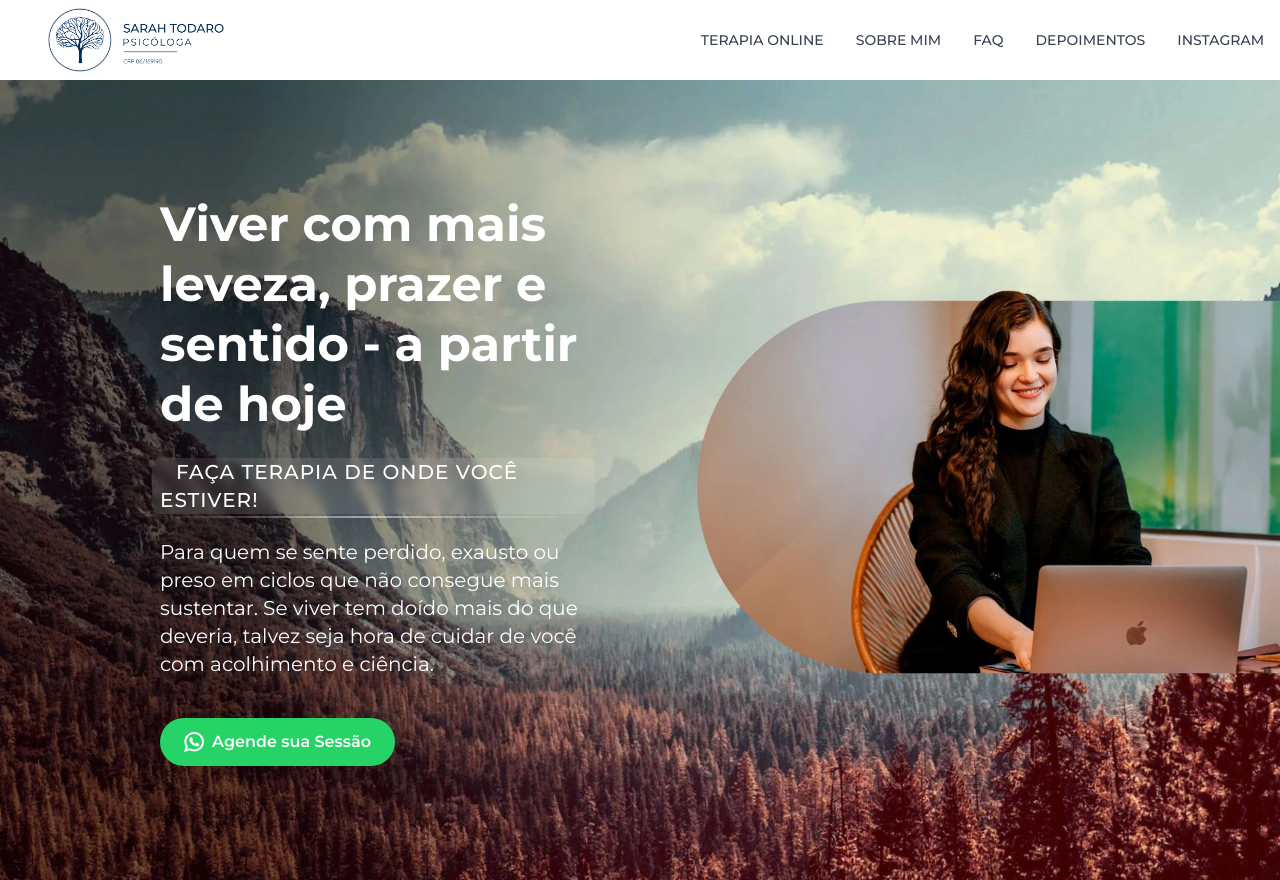
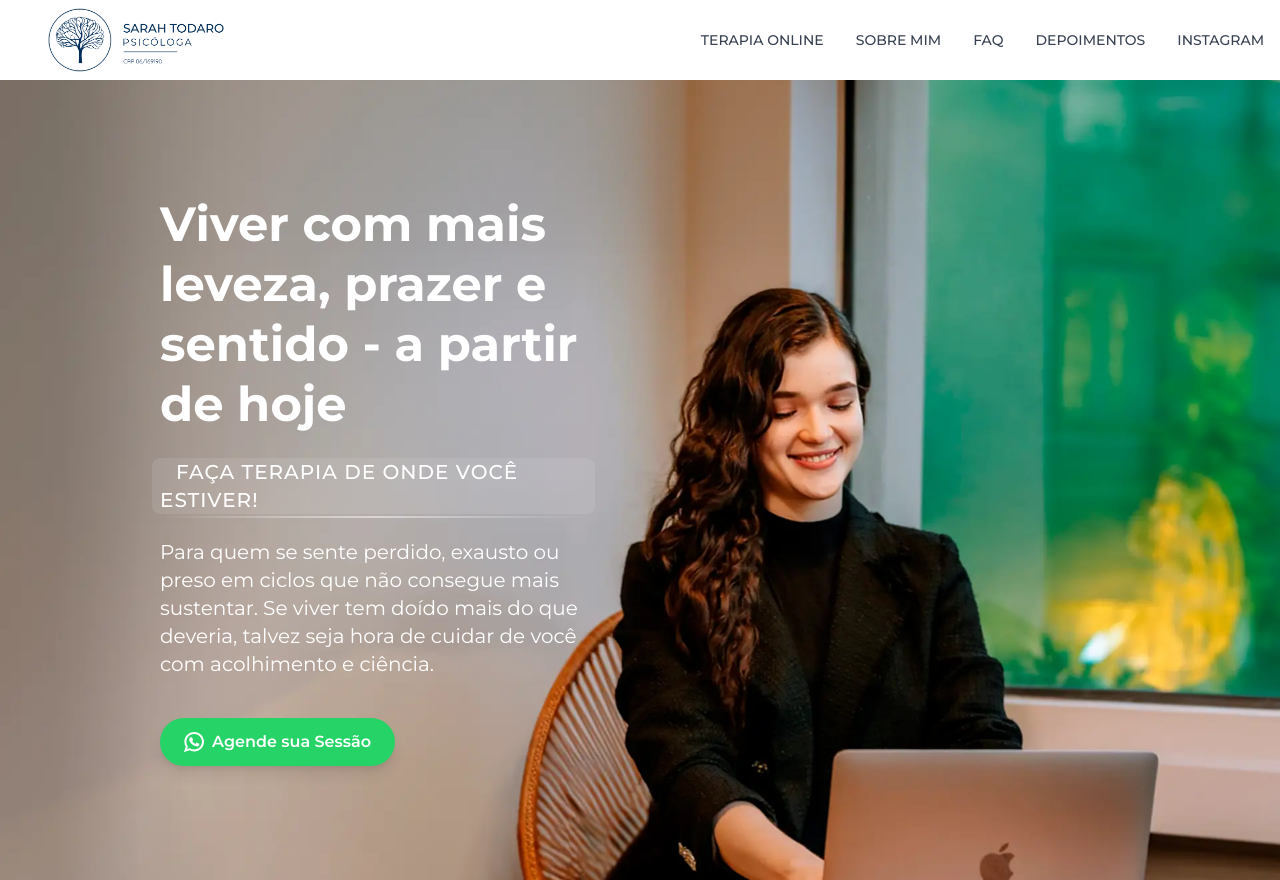
Before and after one commit to neoshinesnh/psi-sarah-todaro-webpage, a website: page index.html in a window 1280 px wide. Shown: the top 880 px of the page. Drawn offline with Linux system fonts and the light colour scheme.

Commit message:
Refactor index.html text for clarity, update Tailwind CSS background images for consistency, and add new margin and padding utility classes in public/style-110.css

```diff
--- a/index.html
+++ b/index.html
@@ -717,9 +717,9 @@
           <!-- Texto de Acolhimento -->
           <div class="max-w-3xl mx-auto text-center mt-12 mb-12">
             <p class="text-lg md:text-xl leading-relaxed text-gray-700 font-light">
-              Se você sente que é hora de olhar com mais carinho pra você mesma,<br class="hidden md:block">
+              Se você sente que é hora de olhar para si com mais carinho,<br class="hidden md:block">
               <span class="text-my-tan font-medium">saiba que aqui tem um espaço pronto pra te acolher</span> —<br class="hidden md:block">
-              com leveza, escuta e profissionalismo.
+              com escuta e profissionalismo.
             </p>
           </div>
 
--- a/tailwind.config.js
+++ b/tailwind.config.js
@@ -10,9 +10,9 @@ module.exports = {
       backgroundImage: {
         "hero-sm": "url('./assets/images/hero-bg-sm.webp')",
         "hero-md": "url('./assets/images/hero-bg-md.webp')",
-        "hero-lg": "url('./assets/images/hero-bg-lg.webp')",
-        "hero-xl": "url('./assets/images/hero-bg-xl.webp')",
-        "hero-2xl": "url('./assets/images/hero-bg-2xl.webp')",
+        "hero-lg": "url('./assets/images/hero-bg-md.webp')",
+        "hero-xl": "url('./assets/images/hero-bg-md.webp')",
+        "hero-2xl": "url('./assets/images/hero-bg-md.webp')",
         "faq-gradient": "linear-gradient(0deg, rgba(0, 0, 0, 0.6), rgba(0, 0, 0, 0.6)), url('./assets/images/sarah-faq.webp')",
         "faq-gradient-sm": "linear-gradient(0deg, rgba(0, 0, 0, 0.6), rgba(0, 0, 0, 0.6)), url('./assets/images/sarah-faq-sm.webp')",
         "faq-gradient-md": "linear-gradient(0deg, rgba(0, 0, 0, 0.6), rgba(0, 0, 0, 0.6)), url('./assets/images/sarah-faq-md.webp')"
```
Also changed, not shown: public/assets/images/2x1.webp (added), public/style-110.css.
